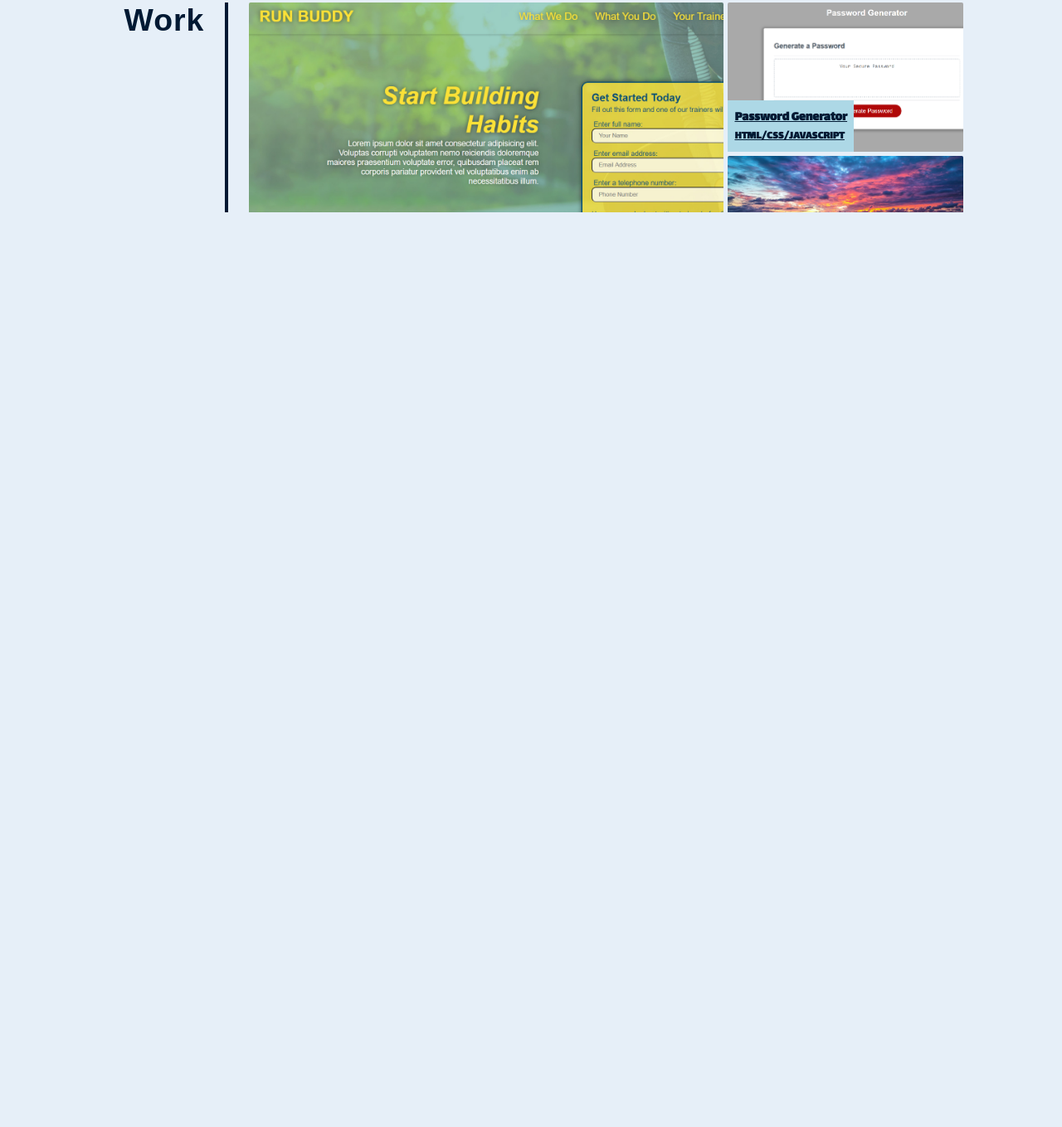
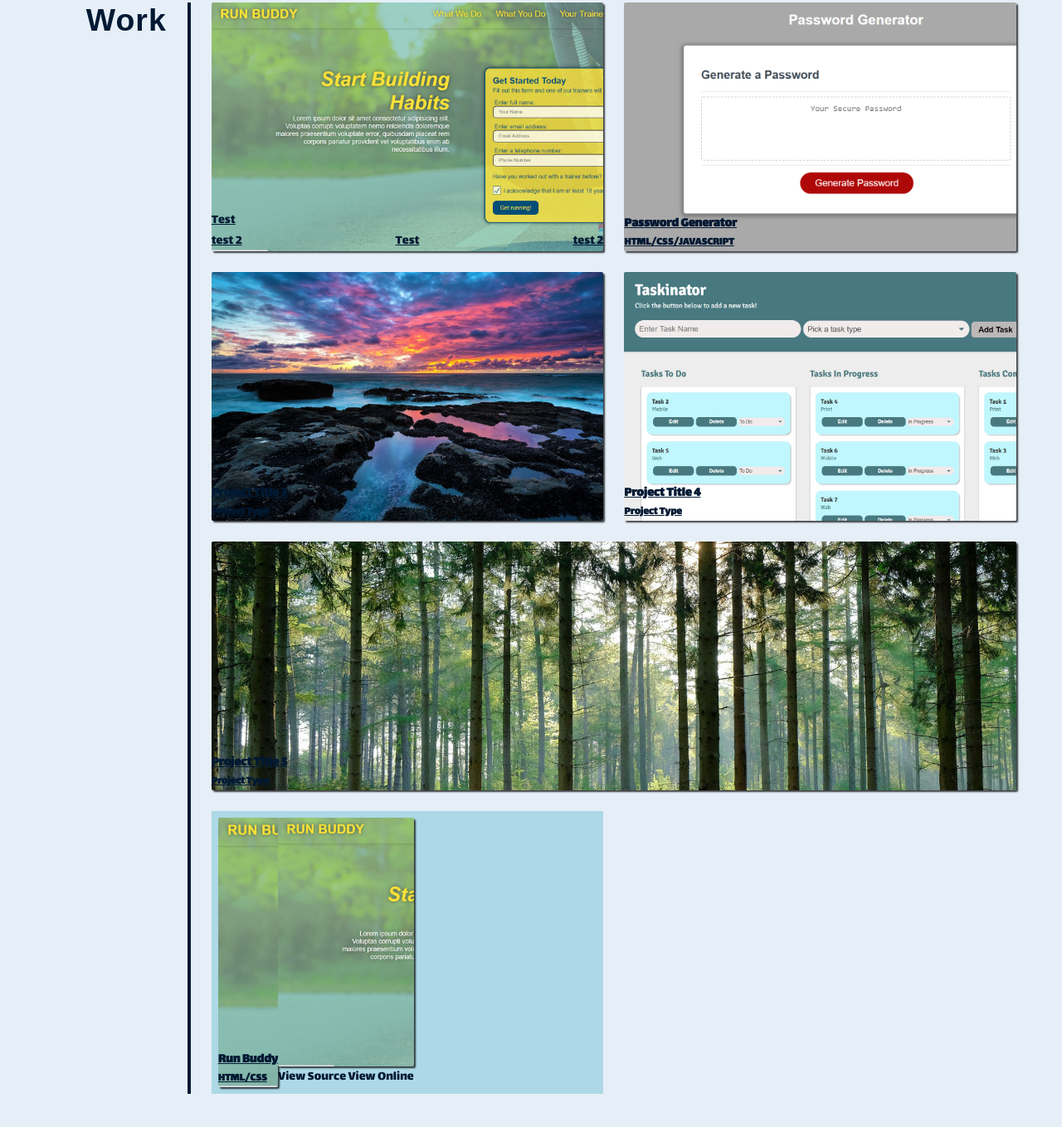
Before and after one commit to MikeGShelby/portfolio-v1, a plain HTML site: page index.html in a window 1280 px wide. Shown: the part 761-2120 px from the top of the page at 83% size. Before the commit the page ends 1776 px from the top, so only its background shows below. Drawn offline with Linux system fonts and the light colour scheme; a web font is replaced by a local one.

Commit message:
test out new styles on project grid

```diff
--- a/assets/css/style.css
+++ b/assets/css/style.css
@@ -34,8 +34,8 @@ header {
     justify-content: space-between;
     flex-wrap: wrap;
     align-items: center;
-    position: sticky;
-    position: -webkit-sticky;
+    /* position: sticky;
+    position: -webkit-sticky; */
     top: 0;
     z-index: 9999;
     background-image: url("../images/hero-bg.jpg");
@@ -134,7 +134,7 @@ section {
 }
 
 .main-grid {
-    width:90%;
+    /* width:90%; */
     display: grid;
     grid-template-columns: .5fr 3fr;
     grid-template-rows: 3fr;
@@ -182,49 +182,76 @@ section {
 /*-- SECTION: PROJECTS --*/
 .sub-grid-wrapper {
     display: grid;
-    gap:5px;
-    grid-template-columns: 1fr 1fr 1fr;
+    gap:25px;
+    grid-template-columns: 1fr 1fr;
     grid-template-rows:1fr 1fr 1fr;
     grid-template-areas:
-    "project1 project1 project2"
-    "project1 project1 project3"
-    "project4 project5 .";
+    "project1 project2"
+    "project3 project4"
+    "project5 project5";
     padding:0px 10px;
     width: auto;
     min-height:550px;
 }
 
+
 .project {
     align-items: flex-end;
     justify-items: start;
     position: relative;
-    min-height:150px;
+    min-height:300px;
     border-radius: 2px;
+    box-shadow: 2px 2px 2px rgb(0,0,0,.75);
+    transform: scale(1);
+    filter: brightness(100%);
+    transition: all .25s ease;
+    transition-property: transform, box-shadow, filter;
 }
 
 .project:hover {
     transform: scale(1.05);
     z-index: 99;
-    box-shadow: 1px 1px 6px 2px rgba(0,0,0,1);
-    filter: brightness(115%);
+    box-shadow: 3px 3px 6px 2px rgba(0,0,0,.7);
+    filter: brightness(105%);
     border-radius: 2px;
 
 }
 
-.project-title {
+.project-info {
+    display: flex;
+    width: 100%;
     padding:8px;
     margin-bottom:0px;
     background-color: var(--primary-color);
+    transition: width .5s;
+}
 
+
+/* .project-title {
+    width: 100%;
+    padding:8px;
+    margin-bottom:0px;
+    background-color: var(--primary-color);
+    transition: width .5s;
+} */
+
+/*-- testing new styles --*/
+.test {
+    display: flex;
+    justify-content: space-between;
+    background-color: blue;
 }
 
 .project-1 {
     grid-area: project1;
     background-image: url("../images/run-buddy-screenshot.jpg");
-    min-height: 175px;
     background-size: cover;
     display: flex;
     flex-wrap: wrap;
+}
+
+.project-1:hover {
+    background-image: url("../images/run-buddy-screencapture.gif");
 }
 
 .project-2 {
@@ -274,7 +301,6 @@ section {
     padding: 25px 25px;
     max-height: 150px;
 }
-
 
 
 /*-- SECTION: CONTACT --*/
@@ -376,7 +402,7 @@ section {
     }
 
     .bio-flex-wrapper img {
-    float: left;
+        float: left;
     }
 
     .sub-grid-wrapper {
@@ -401,7 +427,7 @@ section {
         float: none;
     }
 
-      .contact-section ul {
+    .contact-section ul {
         display: block;
     }
 
--- a/index.html
+++ b/index.html
@@ -77,10 +77,27 @@
                 <div class="project-section content">
                     <div class="sub-grid-wrapper">
 
-                        <a href="https://mikegshelby.github.io/run-buddy/" class="project-1 project" target="_blank">
-                            <div class="project-title">
-                                <h4>Run Buddy</h4>
-                                <h5>HTML/CSS</h5>
+                        <a href="https://mikegshelby.github.io/run-buddy/" class="project-1 project test" target="_blank">
+
+                        <div>
+                            <p>Test</p>
+                            <p>test 2</p>
+                        </div>
+
+                            <p>Test</p>
+                            <p>test 2</p>
+
+
+
+                            <div class="project-info">
+                                <div class="project-title">
+                                    <h4>Run Buddy</h4>
+                                    <h5>HTML/CSS</h5>
+                                </div>
+                                <div class="project-links">
+                                    <a src="#">View Source</a>
+                                    <a src="#">View Online</a>
+                                </div>
                             </div>
                         </a>
 
```
Also changed, not shown: 1 other file.
